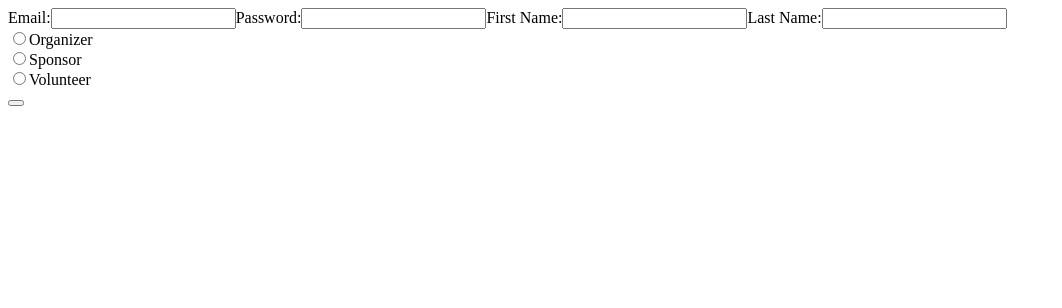
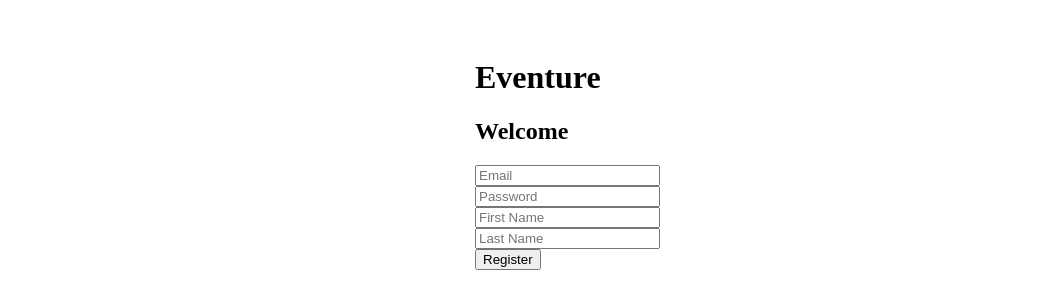
Before and after one commit to HristiinaI/eventure-client, a Next.js app in the folder eventure-client/: page / in a window 1280 px wide. Shown: the top 308 px of the page, without its empty margins (0-1062 px from the left). Built offline with nearby package versions, Linux system fonts and the light colour scheme.

Commit message:
register form

```diff
--- a/eventure-client/components/Login.js
+++ b/eventure-client/components/Register.js
@@ -1,7 +1,9 @@
 import React, {Component} from 'react';
 import axios from "axios";
+import { Button, Form, FormGroup, Label, Input } from 'reactstrap';
+import '../styles/register.css';
 
-export default class Login extends Component {
+export default class Register extends Component {
   state = {
     email: '',
     password: '',
@@ -52,7 +54,33 @@ export default class Login extends Component {
   };
 
   render() {
-    return (
+    return(
+        <Form className = "register-form" onSubmit = {this.handleSubmit}>
+            <h1>
+                <span className="font-weight-bold">Eventure</span>
+            </h1>
+            <h2 className="text-center">Welcome</h2>
+            <FormGroup>
+                <Input  type="email" placeholder="Email" value = {this.state.email}
+                onChange = {this.onEmailChanged}/>
+            </FormGroup>
+            <FormGroup>
+                <Input type="password" placeholder="Password" value = {this.state.password}
+                onChange = {this.onPasswordChanged}/>
+            </FormGroup>
+            <FormGroup>
+                <Input type="firstName" placeholder="First Name" value = {this.state.firstName}
+                onChange = {this.onFirstNameChanged}/>
+            </FormGroup>
+            <FormGroup>
+                <Input type="lastName" placeholder="Last Name" value = {this.state.lastName}
+                onChange = {this.onLastNameChanged}/>
+            </FormGroup>
+            <Button  className = "btn-rg btn-dark"> Register</Button>
+        </Form>
+    );
+  }
+    /*return (
     <div>
       <form onSubmit={this.handleSubmit}>
         <label>
@@ -108,6 +136,6 @@ export default class Login extends Component {
         <button type="submit" value="Submit"></button>
       </form>
     </div>
-    );
-  }
+    );*/
+
 }
--- /dev/null
+++ b/eventure-client/next.config.js
@@ -0,0 +1,3 @@
+const withCSS = require( '@zeit/next-css' );
+
+module.exports = withCSS();
--- a/eventure-client/package.json
+++ b/eventure-client/package.json
@@ -14,8 +14,9 @@
     "cors": "^2.8.5",
     "formik": "^2.1.2",
     "isomorphic-unfetch": "^3.0.0",
+    "jquery": "^1.9.1",
+    "nest": "6.13.2",
     "next": "9.1.4",
-    "nest": "6.13.2",
     "react": "16.12.0",
     "react-bootstrap": "^1.0.0-beta.16",
     "react-dom": "16.12.0",
--- a/eventure-client/pages/index.js
+++ b/eventure-client/pages/index.js
@@ -1,12 +1,12 @@
 import React, {Component} from 'react';
-import { render } from 'react-dom';
-import Login from '../components/Login';
+import Register from '../components/Register';
+//import 'bootstrap/dist/css/bootstrap.css';
 
 export default class App extends Component {
   render()  {
     return (
         <div className = "col-md-6">
-          <Login />
+          <Register />
         </div>
     );
   }
--- /dev/null
+++ b/eventure-client/styles/register.css
@@ -0,0 +1,7 @@
+.register-form {
+    width: 100%;
+    max-width: 330px;
+    padding: 30px;
+    margin: auto;
+    height: 100%;
+}
```
Also changed, not shown: eventure-client/components/SignUp.js (added, +36 -0 lines), 1 other file (tests, documents, lock files or other folders).
